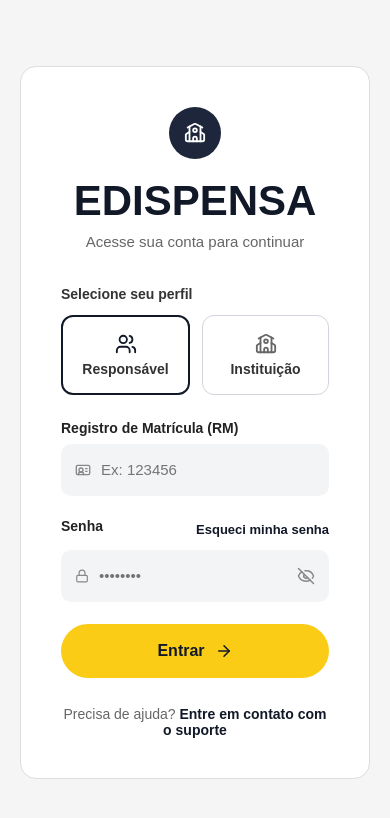
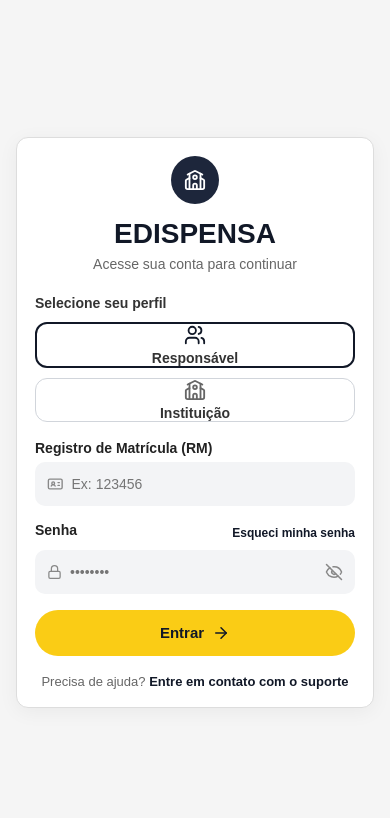
Before and after one commit to HttpsKenzoaoki/Edispensa-Front, a Next.js app: page /login in a window 390 px wide. Shown: the top 818 px of the page. Built offline with nearby package versions, Linux system fonts and the light colour scheme.

Commit message:
fix: proporção página de login

```diff
--- a/app/login/page.css
+++ b/app/login/page.css
@@ -7,73 +7,83 @@
 .container {
   width: 100%;
   height: 100vh;
+  overflow: hidden;
   display: flex;
   font-family: Arial, sans-serif;
 }
 
+/* LADO ESQUERDO */
 .leftSide {
-  width: 50%;
+  flex: 1;
   background: #000;
   display: flex;
   align-items: flex-end;
-  padding: 40px;
+  padding: 32px;
 }
 
 .leftSide h1 {
   color: white;
-  font-size: 58px;
+  font-size: clamp(28px, 4vw, 48px);
   letter-spacing: 8px;
   font-weight: 600;
 }
 
+/* LADO DIREITO */
 .rightSide {
-  width: 50%;
+  flex: 1;
   background: #f5f5f5;
   display: flex;
   align-items: center;
   justify-content: center;
+  padding: 20px;
 }
 
+/* CARD */
 .loginCard {
-  width: 420px;
+  width: 100%;
+  max-width: 380px;
   background: white;
   border: 1px solid #ddd;
   border-radius: 16px;
-  padding: 40px;
+  padding: 24px;
+  box-shadow: 0 4px 20px rgba(0, 0, 0, 0.05);
 }
 
+/* LOGO */
 .logoContainer {
   display: flex;
   flex-direction: column;
   align-items: center;
-  margin-bottom: 35px;
+  margin-bottom: 22px;
 }
 
 .logoCircle {
-  width: 52px;
-  height: 52px;
+  width: 48px;
+  height: 48px;
   border-radius: 50%;
   background: #1d263b;
   display: flex;
   align-items: center;
   justify-content: center;
-  margin-bottom: 18px;
+  margin-bottom: 14px;
 }
 
 .logoContainer h1 {
-  font-size: 42px;
+  font-size: clamp(28px, 4vw, 36px);
   font-weight: bold;
   color: #111827;
-  margin-bottom: 8px;
+  margin-bottom: 6px;
 }
 
 .logoContainer p {
   color: #666;
-  font-size: 15px;
+  font-size: 14px;
+  text-align: center;
 }
 
+/* PERFIL */
 .perfilArea {
-  margin-bottom: 25px;
+  margin-bottom: 18px;
 }
 
 .perfilArea span {
@@ -84,13 +94,13 @@
 
 .perfilButtons {
   display: flex;
-  gap: 12px;
-  margin-top: 12px;
+  gap: 10px;
+  margin-top: 10px;
 }
 
 .perfilButton {
   flex: 1;
-  height: 80px;
+  height: 64px;
   border-radius: 12px;
   border: 1px solid #d1d5db;
   background: #fff;
@@ -98,10 +108,11 @@
   flex-direction: column;
   align-items: center;
   justify-content: center;
-  gap: 6px;
+  gap: 4px;
   cursor: pointer;
   transition: 0.2s;
   color: #666;
+  font-size: 14px;
 }
 
 .perfilButton.active {
@@ -110,13 +121,14 @@
   font-weight: 600;
 }
 
+/* INPUTS */
 .inputGroup {
-  margin-bottom: 22px;
+  margin-bottom: 16px;
 }
 
 .inputGroup label {
   display: block;
-  margin-bottom: 8px;
+  margin-bottom: 6px;
   font-size: 14px;
   font-weight: 600;
   color: #222;
@@ -124,13 +136,13 @@
 
 .inputContainer {
   width: 100%;
-  height: 52px;
+  height: 46px;
   border-radius: 10px;
   background: #f3f4f6;
   display: flex;
   align-items: center;
-  padding: 0 14px;
-  gap: 10px;
+  padding: 0 12px;
+  gap: 8px;
 }
 
 .inputContainer input {
@@ -138,20 +150,20 @@
   background: transparent;
   outline: none;
   width: 100%;
-  font-size: 15px;
+  font-size: 14px;
 }
 
 .senhaLabel {
   display: flex;
   justify-content: space-between;
   align-items: center;
-  margin-bottom: 8px;
+  margin-bottom: 6px;
 }
 
 .forgotPassword {
   background: transparent;
   border: none;
-  font-size: 13px;
+  font-size: 12px;
   cursor: pointer;
   font-weight: 600;
   color: #111827;
@@ -165,20 +177,21 @@
   align-items: center;
 }
 
+/* BOTÃO */
 .loginButton {
   width: 100%;
-  height: 54px;
+  height: 48px;
   border: none;
   border-radius: 999px;
   background: #facc15;
-  font-size: 16px;
+  font-size: 15px;
   font-weight: 600;
   color: #111827;
   cursor: pointer;
   display: flex;
   align-items: center;
   justify-content: center;
-  gap: 10px;
+  gap: 8px;
   transition: 0.2s;
 }
 
@@ -186,10 +199,11 @@
   opacity: 0.9;
 }
 
+/* TEXTO */
 .supportText {
   text-align: center;
-  margin-top: 28px;
-  font-size: 14px;
+  margin-top: 18px;
+  font-size: 13px;
   color: #666;
 }
 
@@ -197,6 +211,19 @@
   color: #111827;
 }
 
+/* NOTEBOOK */
+@media (max-width: 1024px) {
+  .loginCard {
+    max-width: 350px;
+    padding: 22px;
+  }
+
+  .leftSide h1 {
+    font-size: 38px;
+  }
+}
+
+/* MOBILE */
 @media (max-width: 900px) {
   .leftSide {
     display: none;
@@ -204,11 +231,38 @@
 
   .rightSide {
     width: 100%;
-    padding: 20px;
+    padding: 16px;
   }
 
   .loginCard {
-    width: 100%;
-    max-width: 420px;
+    max-width: 100%;
+  }
+
+  .perfilButtons {
+    flex-direction: column;
   }
 }
+
+/* CELULARES */
+@media (max-width: 480px) {
+  .loginCard {
+    padding: 18px;
+    border-radius: 12px;
+  }
+
+  .logoContainer h1 {
+    font-size: 28px;
+  }
+
+  .perfilButton {
+    height: 58px;
+  }
+
+  .inputContainer {
+    height: 44px;
+  }
+
+  .loginButton {
+    height: 46px;
+  }
+}
```
Also changed, not shown: package.json (+5 -5 lines), 1 other file (tests, documents, lock files or other folders).
